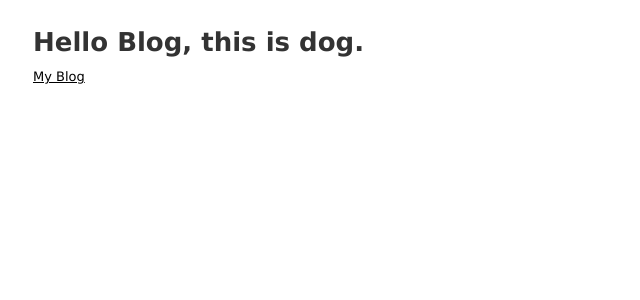
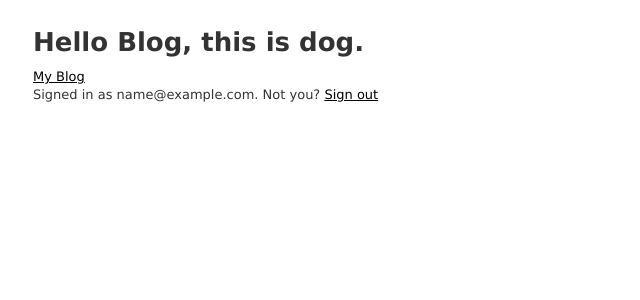
Before and after one commit to admiralmoonkey/supernova-blg, a Rails app: page / in a window 1280 px wide. Shown: the top 300 px of the page, without its empty margins (0-640 px from the left). Run offline with Rails 7, Linux system fonts and the light colour scheme; the visitor is signed in with stand-in values (Sample User, id 1); style sheets or scripts are compiled from the project's sources; some libraries are stand-ins or nearby versions.

Commit message:
Authentication2 installed devise and added sign in/sign out/sign out

```diff
--- a/app/views/layouts/application.html.erb
+++ b/app/views/layouts/application.html.erb
@@ -12,5 +12,17 @@
     <p class="notice"><%= notice %></p>
     <p class="alert"><%= alert %></p>
     <%= yield %>
+
+
+  <div id="user_nav">
+    <% if user_signed_in? %>
+      Signed in as <%= current_user.email %>. Not you?
+      <%= link_to "Sign out", destroy_user_session_path, :method => :delete %>
+    <% else %>
+      <%= link_to "Sign up", new_user_registration_path %> or <%= link_to "sign in", new_user_session_path %>
+    <% end %>
+  </div>
+
+
   </body>
 </html>
--- a/config/initializers/devise.rb
+++ b/config/initializers/devise.rb
@@ -6,7 +6,7 @@ Devise.setup do |config|
   # confirmation, reset password and unlock tokens in the database.
   # Devise will use the `secret_key_base` as its `secret_key`
   # by default. You can change it below and use your own secret key.
-  # config.secret_key = '4c4ea7fada1449a14848ca1602b443914f0dd390ef958a2fb24d6da5dfbbda5e3d850a4feaf413a95fa05f043ed68d6db57ed7b49a4701b9a51206878640ae92'
+  # config.secret_key = 'ece866b0294f7fa260b4b9dd1dbf138fddde7e03b7bbcc99237fdf66821719a191e2849b7c95132bc72fae7b978c3370b61be2f7542690eb7591d6ec439f46db'
 
   # ==> Mailer Configuration
   # Configure the e-mail address which will be shown in Devise::Mailer,
@@ -108,7 +108,7 @@ Devise.setup do |config|
   config.stretches = Rails.env.test? ? 1 : 11
 
   # Set up a pepper to generate the hashed password.
-  # config.pepper = '7c4fe81d1f3e2262dda366aa1debac692686603353444d74d3f3c26768fb3e86e8466835eff5f3eb31adbc8236948abda7eb56367c115ae88fe951fa00c60c78'
+  # config.pepper = '449f083499842ff29e35c713d5819a4e3b92c3756c5db6b95b37546b19905f6f95fe4fd79ed7ab99d9325b7d2ac7752157befa0fc444f75586bcb3c64aadc4bf'
 
   # Send a notification to the original email when the user's email is changed.
   # config.send_email_changed_notification = false
--- a/config/routes.rb
+++ b/config/routes.rb
@@ -1,13 +1,23 @@
+# Rails.application.routes.draw do
+#   devise_for :users
+#
+#   resources :users
+#
+#   # For details on the DSL available within this file, see http://guides.rubyonrails.org/routing.html
+#   get "welcome/index"
+#
+#   resources :articles do
+#     resources :comments
+#   end
+#
+# end
 Rails.application.routes.draw do
   devise_for :users
   resources :users
-  get 'welcome/index'
-
-  # For details on the DSL available within this file, see http://guides.rubyonrails.org/routing.html
-
   resources :articles do
     resources :comments
   end
 
   root 'welcome#index'
+  # For details on the DSL available within this file, see http://guides.rubyonrails.org/routing.html
 end
```
Also changed, not shown: 1 other file.
